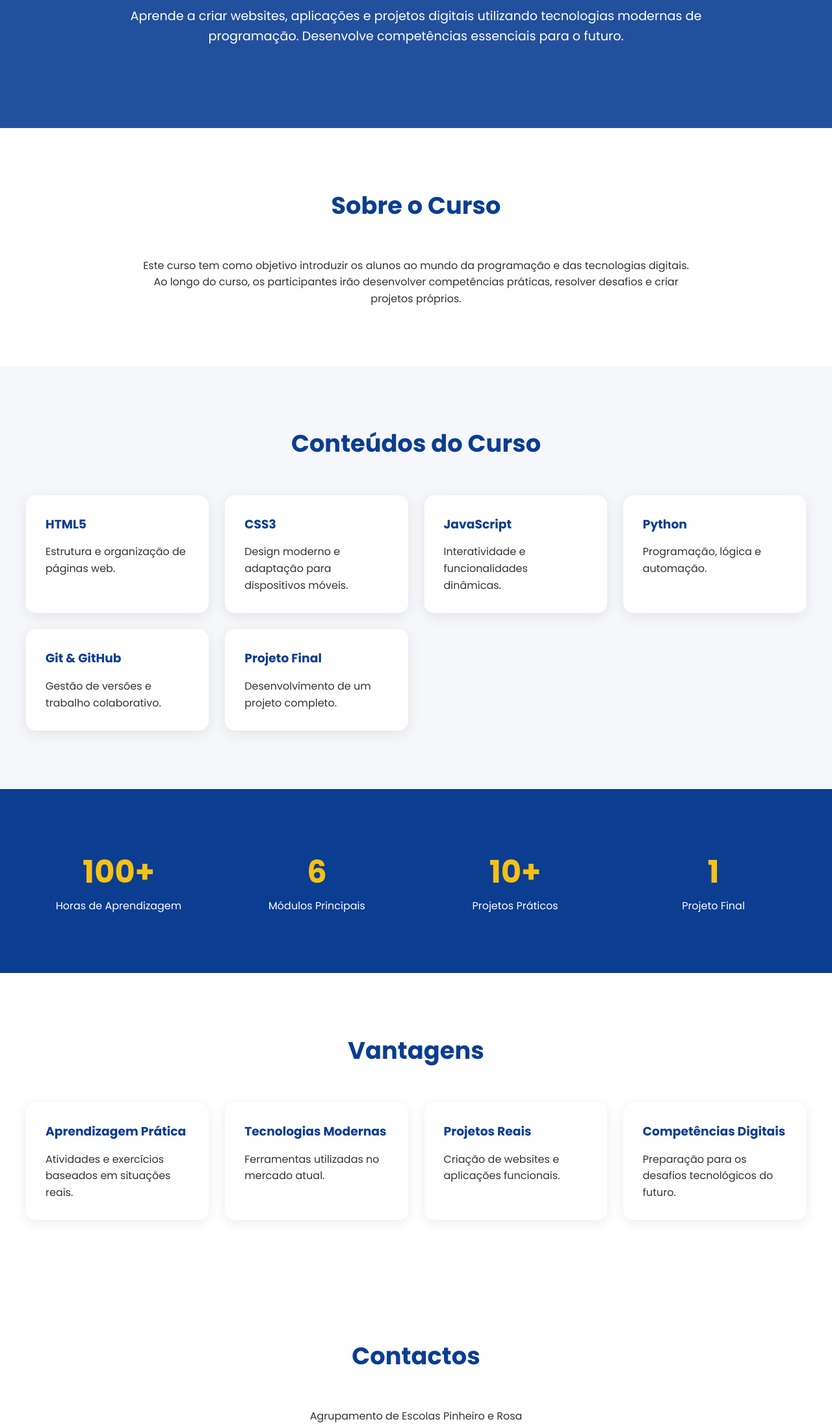
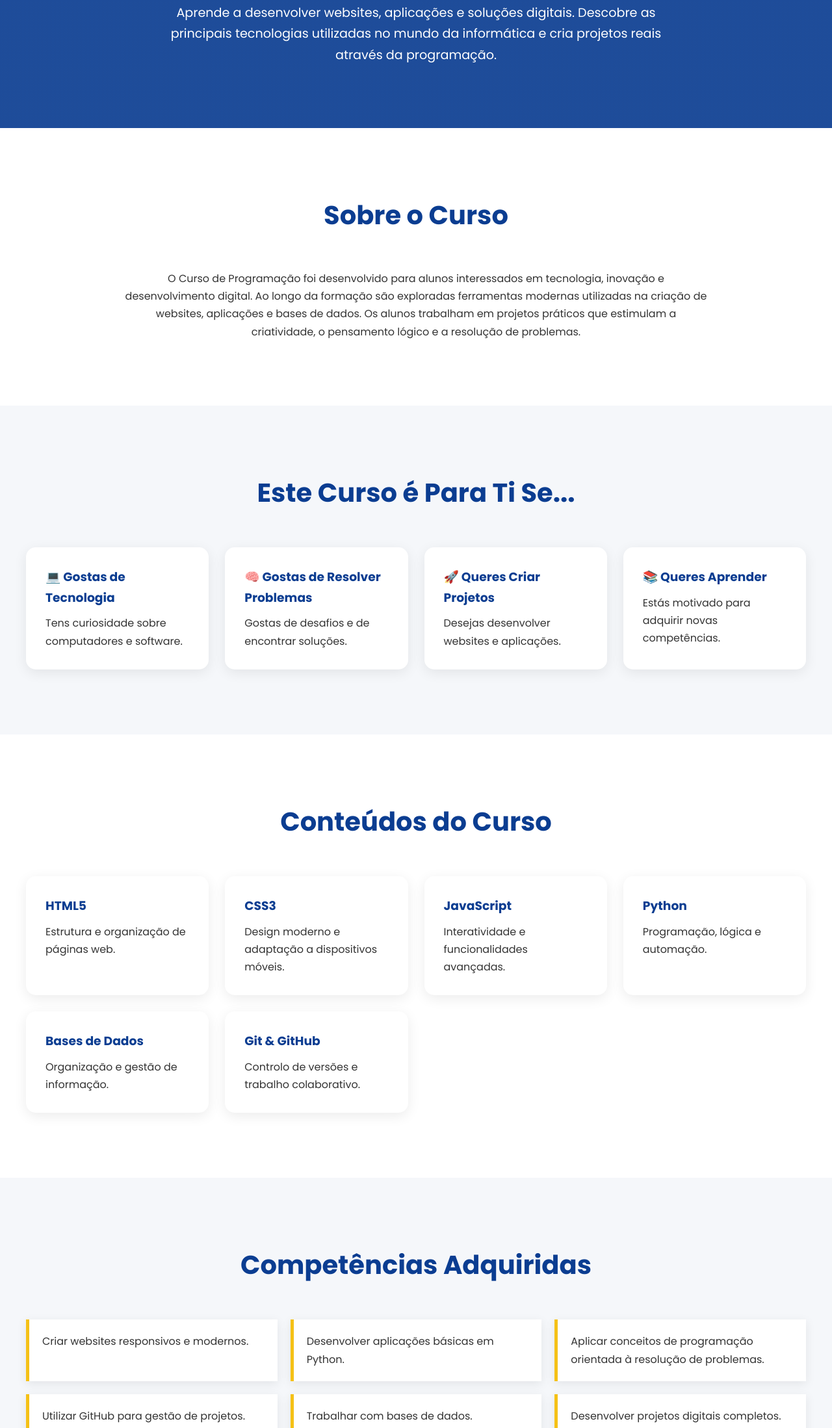
Before and after one commit to a16390-lang/Programa-o-Informat-ca, a plain HTML site: page index.html in a window 1280 px wide. Shown: the part 603-2800 px from the top of the page at 65% size. Drawn offline with Linux system fonts and the light colour scheme.

Commit message:
Update index.html

```diff
--- a/index.html
+++ b/index.html
@@ -8,11 +8,11 @@
 <link href="https://fonts.googleapis.com/css2?family=Poppins:wght@300;400;500;600;700&display=swap" rel="stylesheet">
 
 <style>
-
 :root{
-    --azul:#0B3D91;
-    --amarelo:#F5C116;
-    --cinza:#f5f7fa;
+--blue:#0B3D91;
+--yellow:#F5C116;
+--light:#f5f7fa;
+--dark:#1d2433;
 }
 
 *{
@@ -23,26 +23,27 @@
 }
 
 body{
-    line-height:1.6;
+background:#fff;
 color:#333;
+line-height:1.7;
 }
 
 header{
+position:fixed;
+top:0;
+width:100%;
 background:white;
-    position:fixed;
-    width:100%;
-    top:0;
-    box-shadow:0 2px 10px rgba(0,0,0,0.1);
+box-shadow:0 2px 10px rgba(0,0,0,.1);
 z-index:1000;
 }
 
 nav{
 max-width:1200px;
 margin:auto;
-    padding:15px 20px;
 display:flex;
 justify-content:space-between;
 align-items:center;
+padding:15px 25px;
 }
 
 .logo{
@@ -52,11 +53,11 @@ nav{
 }
 
 .logo img{
-    height:100px;
+height:90px;
 }
 
 .logo h2{
-    color:var(--azul);
+color:var(--blue);
 }
 
 .menu{
@@ -71,43 +72,42 @@ nav{
 }
 
 .menu a:hover{
-    color:var(--azul);
+color:var(--blue);
 }
 
 .hero{
-    background:linear-gradient(rgba(11,61,145,.9),rgba(11,61,145,.9));
+background:linear-gradient(rgba(11,61,145,.92),rgba(11,61,145,.92));
 color:white;
 min-height:100vh;
 display:flex;
 justify-content:center;
 align-items:center;
 text-align:center;
-    padding:120px 20px 50px;
-}
-
-.hero-content{
-    max-width:900px;
+padding:150px 20px 80px;
 }
 
 .hero img{
 width:450px;
+max-width:90%;
 background:white;
-    padding:10px;
-    border-radius:15px;
+padding:15px;
+border-radius:20px;
 margin-bottom:30px;
 }
 
 .hero h1{
-    font-size:3.5rem;
+font-size:4rem;
 margin-bottom:20px;
 }
 
 .hero p{
+max-width:800px;
+margin:auto;
 font-size:1.2rem;
 }
 
 section{
-    padding:90px 20px;
+padding:100px 20px;
 }
 
 .container{
@@ -115,14 +115,14 @@ section{
 margin:auto;
 }
 
-.titulo{
+.title{
 text-align:center;
-    color:var(--azul);
+font-size:2.5rem;
+color:var(--blue);
 margin-bottom:50px;
-    font-size:2.3rem;
 }
 
-.cards{
+.grid{
 display:grid;
 grid-template-columns:repeat(auto-fit,minmax(250px,1fr));
 gap:25px;
@@ -132,8 +132,8 @@ section{
 background:white;
 padding:30px;
 border-radius:15px;
-    box-shadow:0 5px 20px rgba(0,0,0,0.08);
-    transition:0.3s;
+box-shadow:0 5px 20px rgba(0,0,0,.08);
+transition:.3s;
 }
 
 .card:hover{
@@ -141,29 +141,42 @@ section{
 }
 
 .card h3{
-    color:var(--azul);
-    margin-bottom:15px;
+color:var(--blue);
+margin-bottom:10px;
 }
 
-.curso{
-    background:var(--cinza);
+.gray{
+background:var(--light);
 }
 
-.estatisticas{
-    background:var(--azul);
+.skills{
+display:grid;
+grid-template-columns:repeat(auto-fit,minmax(300px,1fr));
+gap:20px;
+}
+
+.skill{
+background:white;
+padding:20px;
+border-left:5px solid var(--yellow);
+box-shadow:0 4px 15px rgba(0,0,0,.08);
+}
+
+.stats{
+background:var(--blue);
 color:white;
 }
 
-.stats{
+.stats-grid{
 display:grid;
 grid-template-columns:repeat(auto-fit,minmax(200px,1fr));
+text-align:center;
 gap:20px;
-    text-align:center;
 }
 
-.stats h2{
-    color:var(--amarelo);
+.stats-grid h2{
 font-size:3rem;
+color:var(--yellow);
 }
 
 footer{
@@ -176,21 +189,24 @@ footer{
 @media(max-width:768px){
 
 .hero h1{
-    font-size:2.2rem;
+font-size:2.4rem;
 }
 
 .menu{
 display:none;
 }
 
-.hero img{
-    width:150px;
+.logo img{
+height:70px;
 }
 
+.hero img{
+width:280px;
 }
-
+}
 </style>
 </head>
+
 <body>
 
 <header>
@@ -203,8 +219,9 @@ footer{
 
 <div class="menu">
 <a href="#sobre">Sobre</a>
+<a href="#perfil">Perfil</a>
 <a href="#conteudos">Conteúdos</a>
-<a href="#vantagens">Vantagens</a>
+<a href="#competencias">Competências</a>
 <a href="#contactos">Contactos</a>
 </div>
 
@@ -213,16 +230,16 @@ footer{
 
 <section class="hero">
 
-<div class="hero-content">
+<div>
 
 <img src="logo curso com nome.png" alt="Logo">
 
 <h1>Curso de Programação</h1>
 
 <p>
-Aprende a criar websites, aplicações e projetos digitais
-utilizando tecnologias modernas de programação.
-Desenvolve competências essenciais para o futuro.
+Aprende a desenvolver websites, aplicações e soluções digitais.
+Descobre as principais tecnologias utilizadas no mundo da informática
+e cria projetos reais através da programação.
 </p>
 
 </div>
@@ -233,26 +250,61 @@ Desenvolve competências essenciais para o futuro.
 
 <div class="container">
 
-<h2 class="titulo">Sobre o Curso</h2>
+<h2 class="title">Sobre o Curso</h2>
 
-<p style="text-align:center; max-width:850px; margin:auto;">
-Este curso tem como objetivo introduzir os alunos ao mundo
-da programação e das tecnologias digitais. Ao longo do curso,
-os participantes irão desenvolver competências práticas,
-resolver desafios e criar projetos próprios.
+<p style="text-align:center;max-width:900px;margin:auto;">
+O Curso de Programação foi desenvolvido para alunos interessados em tecnologia,
+inovação e desenvolvimento digital. Ao longo da formação são exploradas
+ferramentas modernas utilizadas na criação de websites, aplicações e bases de dados.
+Os alunos trabalham em projetos práticos que estimulam a criatividade,
+o pensamento lógico e a resolução de problemas.
 </p>
 
 </div>
 
 </section>
 
-<section class="curso" id="conteudos">
+<section id="perfil" class="gray">
 
 <div class="container">
 
-<h2 class="titulo">Conteúdos do Curso</h2>
+<h2 class="title">Este Curso é Para Ti Se...</h2>
 
-<div class="cards">
+<div class="grid">
+
+<div class="card">
+<h3>💻 Gostas de Tecnologia</h3>
+<p>Tens curiosidade sobre computadores e software.</p>
+</div>
+
+<div class="card">
+<h3>🧠 Gostas de Resolver Problemas</h3>
+<p>Gostas de desafios e de encontrar soluções.</p>
+</div>
+
+<div class="card">
+<h3>🚀 Queres Criar Projetos</h3>
+<p>Desejas desenvolver websites e aplicações.</p>
+</div>
+
+<div class="card">
+<h3>📚 Queres Aprender</h3>
+<p>Estás motivado para adquirir novas competências.</p>
+</div>
+
+</div>
+
+</div>
+
+</section>
+
+<section id="conteudos">
+
+<div class="container">
+
+<h2 class="title">Conteúdos do Curso</h2>
+
+<div class="grid">
 
 <div class="card">
 <h3>HTML5</h3>
@@ -261,12 +313,12 @@ resolver desafios e criar projetos próprios.
 
 <div class="card">
 <h3>CSS3</h3>
-<p>Design moderno e adaptação para dispositivos móveis.</p>
+<p>Design moderno e adaptação a dispositivos móveis.</p>
 </div>
 
 <div class="card">
 <h3>JavaScript</h3>
-<p>Interatividade e funcionalidades dinâmicas.</p>
+<p>Interatividade e funcionalidades avançadas.</p>
 </div>
 
 <div class="card">
@@ -275,13 +327,13 @@ resolver desafios e criar projetos próprios.
 </div>
 
 <div class="card">
-<h3>Git & GitHub</h3>
-<p>Gestão de versões e trabalho colaborativo.</p>
+<h3>Bases de Dados</h3>
+<p>Organização e gestão de informação.</p>
 </div>
 
 <div class="card">
-<h3>Projeto Final</h3>
-<p>Desenvolvimento de um projeto completo.</p>
+<h3>Git & GitHub</h3>
+<p>Controlo de versões e trabalho colaborativo.</p>
 </div>
 
 </div>
@@ -290,25 +342,97 @@ resolver desafios e criar projetos próprios.
 
 </section>
 
-<section class="estatisticas">
+<section id="competencias" class="gray">
 
 <div class="container">
 
-<div class="stats">
+<h2 class="title">Competências Adquiridas</h2>
+
+<div class="skills">
+
+<div class="skill">
+Criar websites responsivos e modernos.
+</div>
+
+<div class="skill">
+Desenvolver aplicações básicas em Python.
+</div>
+
+<div class="skill">
+Aplicar conceitos de programação orientada à resolução de problemas.
+</div>
+
+<div class="skill">
+Utilizar GitHub para gestão de projetos.
+</div>
+
+<div class="skill">
+Trabalhar com bases de dados.
+</div>
+
+<div class="skill">
+Desenvolver projetos digitais completos.
+</div>
+
+</div>
+
+</div>
+
+</section>
+
+<section>
+
+<div class="container">
+
+<h2 class="title">Projetos Desenvolvidos</h2>
+
+<div class="grid">
+
+<div class="card">
+<h3>Website Escolar</h3>
+<p>Criação de um website informativo.</p>
+</div>
+
+<div class="card">
+<h3>Calculadora Web</h3>
+<p>Projeto utilizando HTML, CSS e JavaScript.</p>
+</div>
+
+<div class="card">
+<h3>Jogo Interativo</h3>
+<p>Desenvolvimento de um jogo simples.</p>
+</div>
+
+<div class="card">
+<h3>Aplicação Python</h3>
+<p>Programa funcional para resolver tarefas reais.</p>
+</div>
+
+</div>
+
+</div>
+
+</section>
+
+<section class="stats">
+
+<div class="container">
+
+<div class="stats-grid">
 
 <div>
 <h2>100+</h2>
-<p>Horas de Aprendizagem</p>
+<p>Horas de Formação</p>
 </div>
 
 <div>
 <h2>6</h2>
-<p>Módulos Principais</p>
+<p>Módulos</p>
 </div>
 
 <div>
 <h2>10+</h2>
-<p>Projetos Práticos</p>
+<p>Projetos</p>
 </div>
 
 <div>
@@ -322,49 +446,16 @@ resolver desafios e criar projetos próprios.
 
 </section>
 
-<section id="vantagens">
-
-<div class="container">
-
-<h2 class="titulo">Vantagens</h2>
-
-<div class="cards">
-
-<div class="card">
-<h3>Aprendizagem Prática</h3>
-<p>Atividades e exercícios baseados em situações reais.</p>
-</div>
-
-<div class="card">
-<h3>Tecnologias Modernas</h3>
-<p>Ferramentas utilizadas no mercado atual.</p>
-</div>
-
-<div class="card">
-<h3>Projetos Reais</h3>
-<p>Criação de websites e aplicações funcionais.</p>
-</div>
-
-<div class="card">
-<h3>Competências Digitais</h3>
-<p>Preparação para os desafios tecnológicos do futuro.</p>
-</div>
-
-</div>
-
-</div>
-
-</section>
-
 <section id="contactos">
 
 <div class="container">
 
-<h2 class="titulo">Contactos</h2>
+<h2 class="title">Agrupamento de Escolas Pinheiro e Rosa</h2>
 
-<p style="text-align:center;">
-Agrupamento de Escolas Pinheiro e Rosa<br>
-Faro, Portugal
+<p style="text-align:center;max-width:800px;margin:auto;">
+Faro, Portugal<br>
+Curso de Programação<br>
+Projeto Educativo de Tecnologias Digitais
 </p>
 
 </div>
```
Lines whose indentation alone changed are shown as unchanged.
